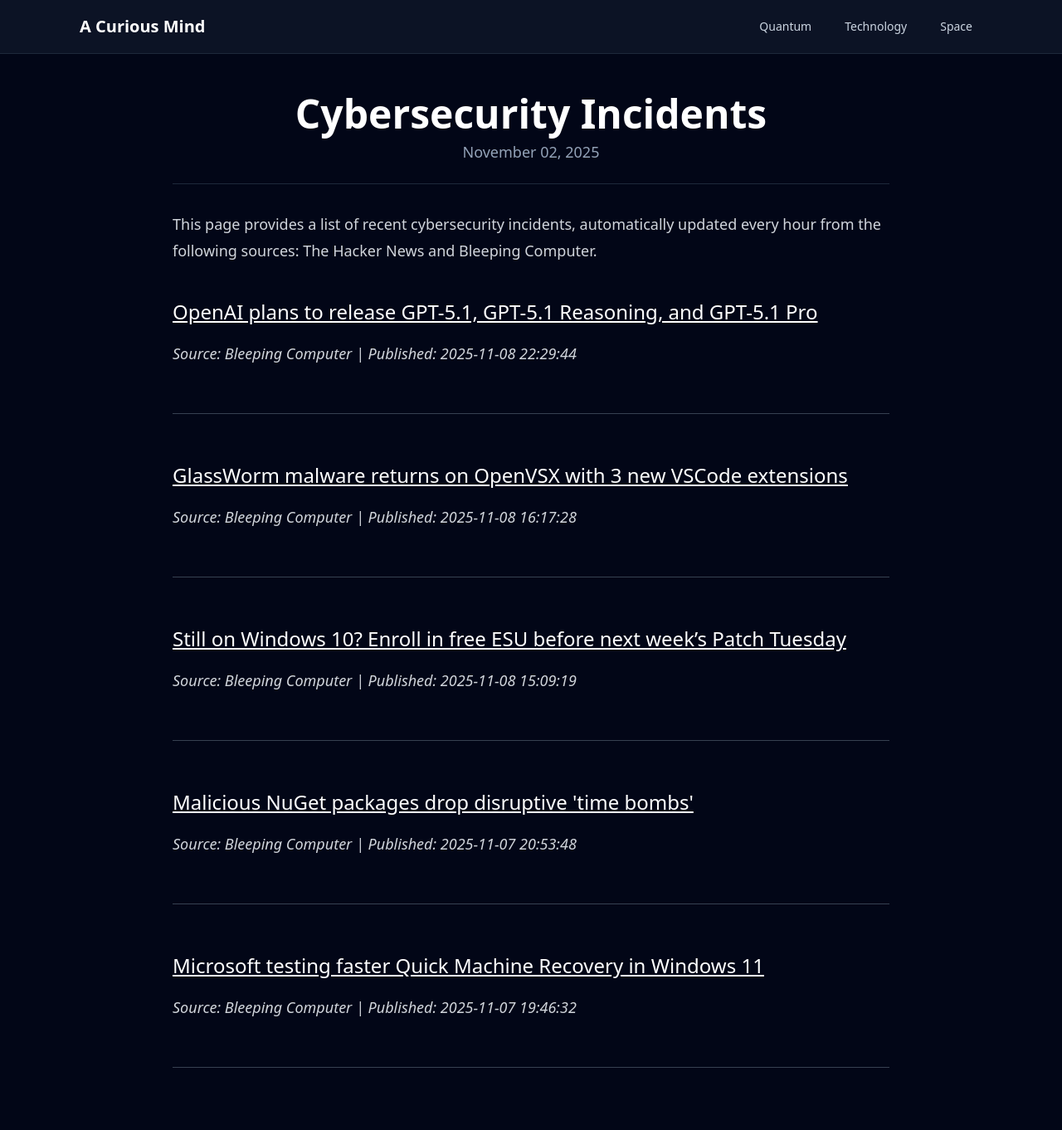
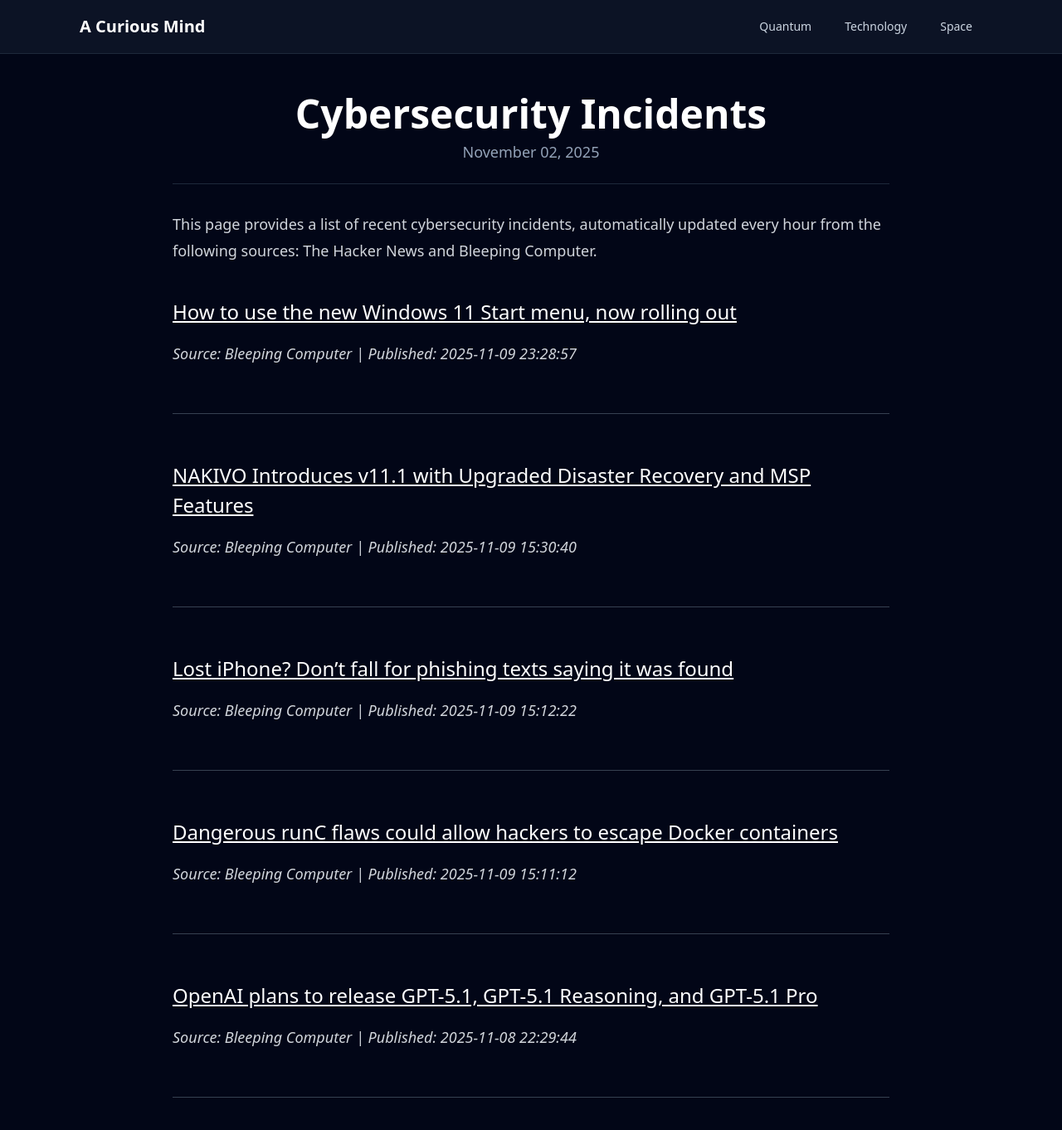
Before and after one commit to onehl7/onehl7.github.io, a Jekyll site: the page built from _posts/2025-11-02-cybersecurity-incidents.md, in a window 1280 px wide and 1400 px high. Shown: the top 1362 px of the window at 83% size. Built offline with Jekyll 4.4.1, drawn with Linux system fonts in a browser that asks for light colours; nearby versions of some CDN libraries.

Commit message:
Update news data

```diff
--- a/_data/news.json
+++ b/_data/news.json
@@ -1,32 +1,32 @@
 [
+  {
+    "source": "Bleeping Computer",
+    "title": "How to use the new Windows 11 Start menu, now rolling out",
+    "link": "https://www.bleepingcomputer.com/news/microsoft/how-to-use-the-new-windows-11-start-menu-now-rolling-out/",
+    "published": "2025-11-09 23:28:57"
+  },
+  {
+    "source": "Bleeping Computer",
+    "title": "NAKIVO Introduces v11.1 with Upgraded Disaster Recovery and MSP Features",
+    "link": "https://www.bleepingcomputer.com/news/security/nakivo-introduces-v111-with-upgraded-disaster-recovery-and-msp-features/",
+    "published": "2025-11-09 15:30:40"
+  },
+  {
+    "source": "Bleeping Computer",
+    "title": "Lost iPhone? Don\u2019t fall for phishing texts saying it was found",
+    "link": "https://www.bleepingcomputer.com/news/security/lost-iphone-dont-fall-for-phishing-texts-saying-it-was-found/",
+    "published": "2025-11-09 15:12:22"
+  },
+  {
+    "source": "Bleeping Computer",
+    "title": "Dangerous runC flaws could allow hackers to escape Docker containers",
+    "link": "https://www.bleepingcomputer.com/news/security/dangerous-runc-flaws-could-allow-hackers-to-escape-docker-containers/",
+    "published": "2025-11-09 15:11:12"
+  },
   {
     "source": "Bleeping Computer",
     "title": "OpenAI plans to release GPT-5.1, GPT-5.1 Reasoning, and GPT-5.1 Pro",
     "link": "https://www.bleepingcomputer.com/news/artificial-intelligence/openai-plans-to-release-gpt-51-gpt-51-reasoning-and-gpt-51-pro/",
     "published": "2025-11-08 22:29:44"
-  },
-  {
-    "source": "Bleeping Computer",
-    "title": "GlassWorm malware returns on OpenVSX with 3 new VSCode extensions",
-    "link": "https://www.bleepingcomputer.com/news/security/glassworm-malware-returns-on-openvsx-with-3-new-vscode-extensions/",
-    "published": "2025-11-08 16:17:28"
-  },
-  {
-    "source": "Bleeping Computer",
-    "title": "Still on Windows 10? Enroll in free ESU before next week\u2019s Patch Tuesday",
-    "link": "https://www.bleepingcomputer.com/news/microsoft/still-on-windows-10-enroll-in-free-extended-security-updates/",
-    "published": "2025-11-08 15:09:19"
-  },
-  {
-    "source": "Bleeping Computer",
-    "title": "Malicious NuGet packages drop disruptive 'time bombs'",
-    "link": "https://www.bleepingcomputer.com/news/security/malicious-nuget-packages-drop-disruptive-time-bombs/",
-    "published": "2025-11-07 20:53:48"
-  },
-  {
-    "source": "Bleeping Computer",
-    "title": "Microsoft testing faster Quick Machine Recovery in Windows 11",
-    "link": "https://www.bleepingcomputer.com/news/microsoft/microsoft-testing-faster-quick-machine-recovery-in-windows-11/",
-    "published": "2025-11-07 19:46:32"
   }
 ]
```
